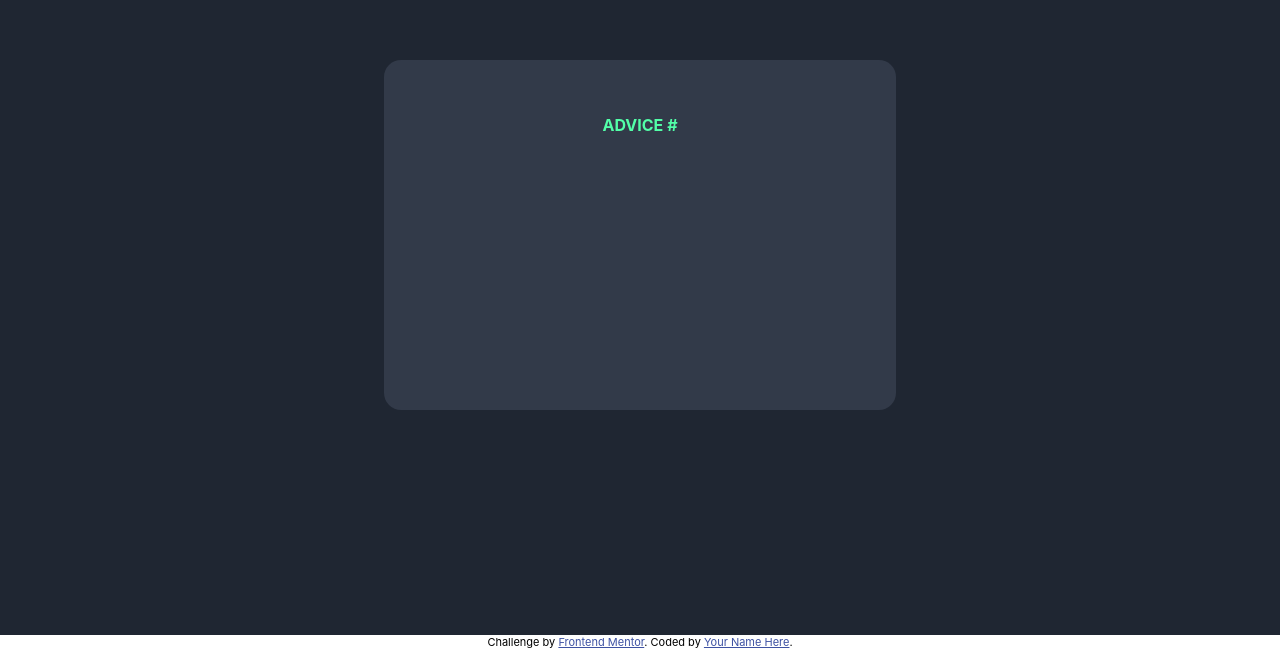
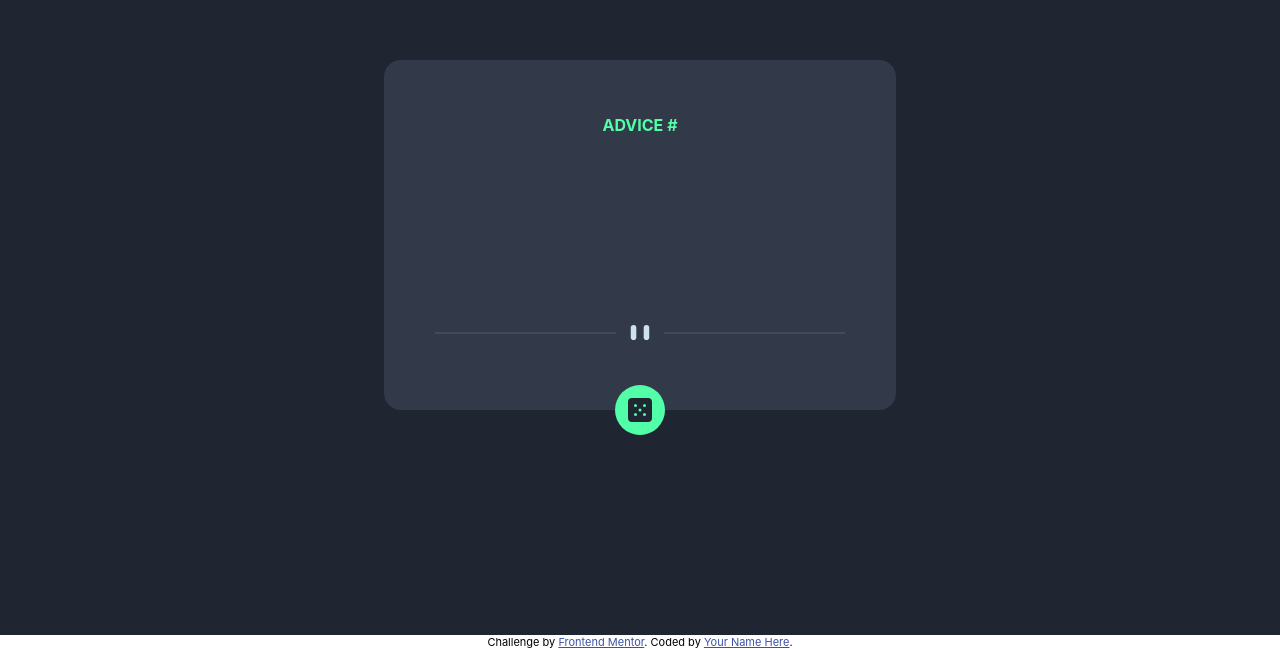
Before and after one commit to rathlucas/advice-generator, a plain HTML site: page index.html in a window 1280 px wide. Shown: the part 165-814 px from the top of the page. Drawn offline with Linux system fonts and the light colour scheme; no server answers.

Commit message:
deploy: Deploy project on Vercel.

```diff
--- a/index.html
+++ b/index.html
@@ -20,6 +20,9 @@
       <h4 id="advice-title">ADVICE #</h4>
 
       <p id="advice-text"></p>
+      <img class="divider" src="./images/pattern-divider-desktop.svg" alt="Page Divider">
+
+      <button onclick="getAdvice(); showAdvice()" id="dice-btn" type="submit"></button>
 
     </div>
 
--- a/scripts/app.js
+++ b/scripts/app.js
@@ -1,4 +1,4 @@
-const adviceTitle = document.getElementById("advice-title")
+const adviceTitle = document.getElementById("advice-title");
 const adviceText = document.getElementById("advice-text");
 const url = "https://api.adviceslip.com/advice";
 
@@ -13,7 +13,7 @@ async function showAdvice() {
     let slip = await getAdvice();
 
     adviceTitle.textContent = `ADVICE #${slip.id}`;
-    adviceText.textContent = `${slip.advice}`;
+    adviceText.textContent = `"${slip.advice}"`;
 
 }
 
--- a/styles/style.css
+++ b/styles/style.css
@@ -17,7 +17,7 @@
 }
 
 #advice {
-    overflow: hidden;
+    position: relative;
     text-align: center;
     display: flex;
     flex-direction: column;
@@ -36,9 +36,35 @@
 }
 
 #advice-text {
+    overflow-y: auto;
     color: hsl(193, 38%, 86%);
-    font-size: 28px;
+    font-size: 1.8rem;
     font-weight: 800;
+}
+
+.divider {
+    position: absolute;
+    width: 80%;
+    bottom: 70px;
+}
+
+#dice-btn {
+    position: absolute;
+    bottom: -25px;
+    width: 50px;
+    height: 50px;
+    border-radius: 50px;
+    border: hidden;
+    background-color: hsl(150, 100%, 66%);
+    background-image: url(../images/icon-dice.svg);
+    background-position: center;
+    background-repeat: no-repeat;
+    cursor: pointer;
+    transition: box-shadow 0.5s;
+}
+
+#dice-btn:hover {
+    box-shadow: 0 0 25px hsl(150, 100%, 66%);
 }
 
 
```
